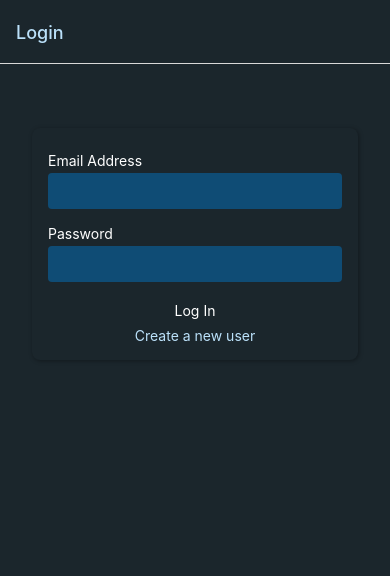
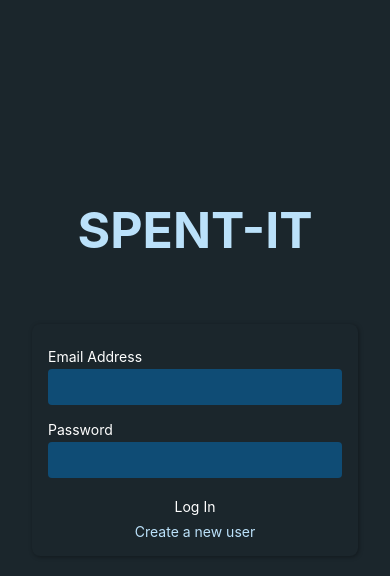
Before and after one commit to davidlindnerjr/expense-tracker, a React Native app: screen /ManageExpense in a window 390 px wide. Shown: the top 576 px of the page. Built offline with nearby package versions, Linux system fonts and the light colour scheme.

Commit message:
login title

```diff
--- a/App.js
+++ b/App.js
@@ -1,4 +1,5 @@
-import { StyleSheet, StatusBar, Alert } from 'react-native';
+import React from 'react';
+import { StyleSheet, StatusBar} from 'react-native';
 import { NavigationContainer } from '@react-navigation/native';
 import { createBottomTabNavigator } from '@react-navigation/bottom-tabs';
 import { createNativeStackNavigator } from '@react-navigation/native-stack';
@@ -80,6 +81,7 @@ const AuthStack = () => {
           headerStyle: { backgroundColor: GlobalStyles.colors.background },
           headerTintColor: GlobalStyles.colors.text,
           contentStyle: { backgroundColor: GlobalStyles.colors.background },
+          headerShown: false,
         }}
       >
         <Stack.Screen name="Login" component={LoginScreen} />
--- a/screens/LoginScreen.js
+++ b/screens/LoginScreen.js
@@ -1,6 +1,6 @@
 import React, { useState } from 'react';
 import AuthContent from '../components/Auth/AuthContent';
-import { Alert } from 'react-native';
+import { Alert, View, Text, StyleSheet } from 'react-native';
 import { useDispatch } from 'react-redux';
 
 // Auth
@@ -11,6 +11,9 @@ import { userLogin } from '../redux/user_reducer';
 
 // Components
 import LoadingSpinner from '../components/ui/LoadingSpinner';
+
+// Constants
+import { GlobalStyles } from '../constants/styles';
 
 const LoginScreen = () => {
     const dispatch = useDispatch();
@@ -38,9 +41,26 @@ const LoginScreen = () => {
 
     return(
         <>
+            <View style={styles.container}>
+                <Text style={styles.title}>SPENT-IT</Text>
+            </View>
             {loading ? <LoadingSpinner /> : <AuthContent isLogin onAuthenticate={loginHandler} />}
         </>
     );
 }
 
 export default LoginScreen;
+
+const styles = StyleSheet.create({
+    container: {
+        paddingTop: 200,
+        alignItems: 'center',
+        textAlign: 'center',
+        justifyContent: 'center',
+    },
+    title: {
+        fontSize: 50,
+        color: GlobalStyles.colors.text,
+        fontWeight: 'bold'
+    }
+})
--- a/screens/ManageExpense.js
+++ b/screens/ManageExpense.js
@@ -1,4 +1,4 @@
-import React, { useEffect, useLayoutEffect, useState } from 'react';
+import React, { useLayoutEffect, useState } from 'react';
 import { View, StyleSheet } from 'react-native';
 import { useDispatch, useSelector } from 'react-redux';
 import { addExpense, removeExpense, updateExpense } from '../redux/expense_reducers';
```
